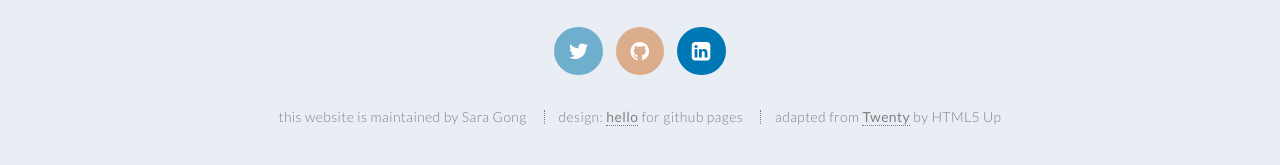
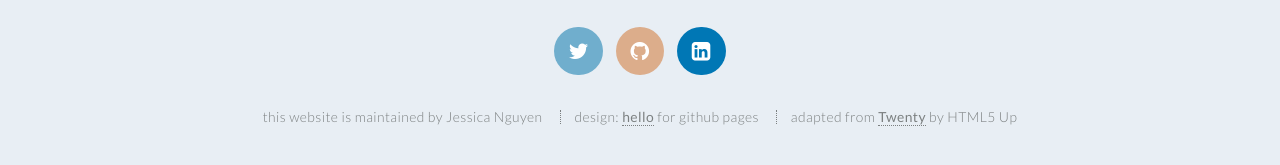
Before and after one commit to Jessicanguyenn81/Jessicanguyenn81.github.io, a Jekyll site: the page built from index.md, in a window 1280 px wide and 900 px high, scrolled down 5491 px. Shown: the part 707-872 px from the top of the window. Built offline with Jekyll 4.4.1, drawn with Linux system fonts in a browser that asks for light colours; part of the change alters nothing that is shown.

Commit message:
Add Name

```diff
--- a/_config.yml
+++ b/_config.yml
@@ -1,10 +1,10 @@
 # _config.yml
 
 # required, replace with your own information -----
-title: Hello for Github Pages
-author: Sara Gong
+title: Jessica Nguyen
+author: Jessica Nguyen
 description: >
-  A minimalist template for designing a personal GitHub Pages website - without typing a single line of code.
+  A Full-Stack Mern Software Engineer
 baseurl: ""
 
 plugins:
```
